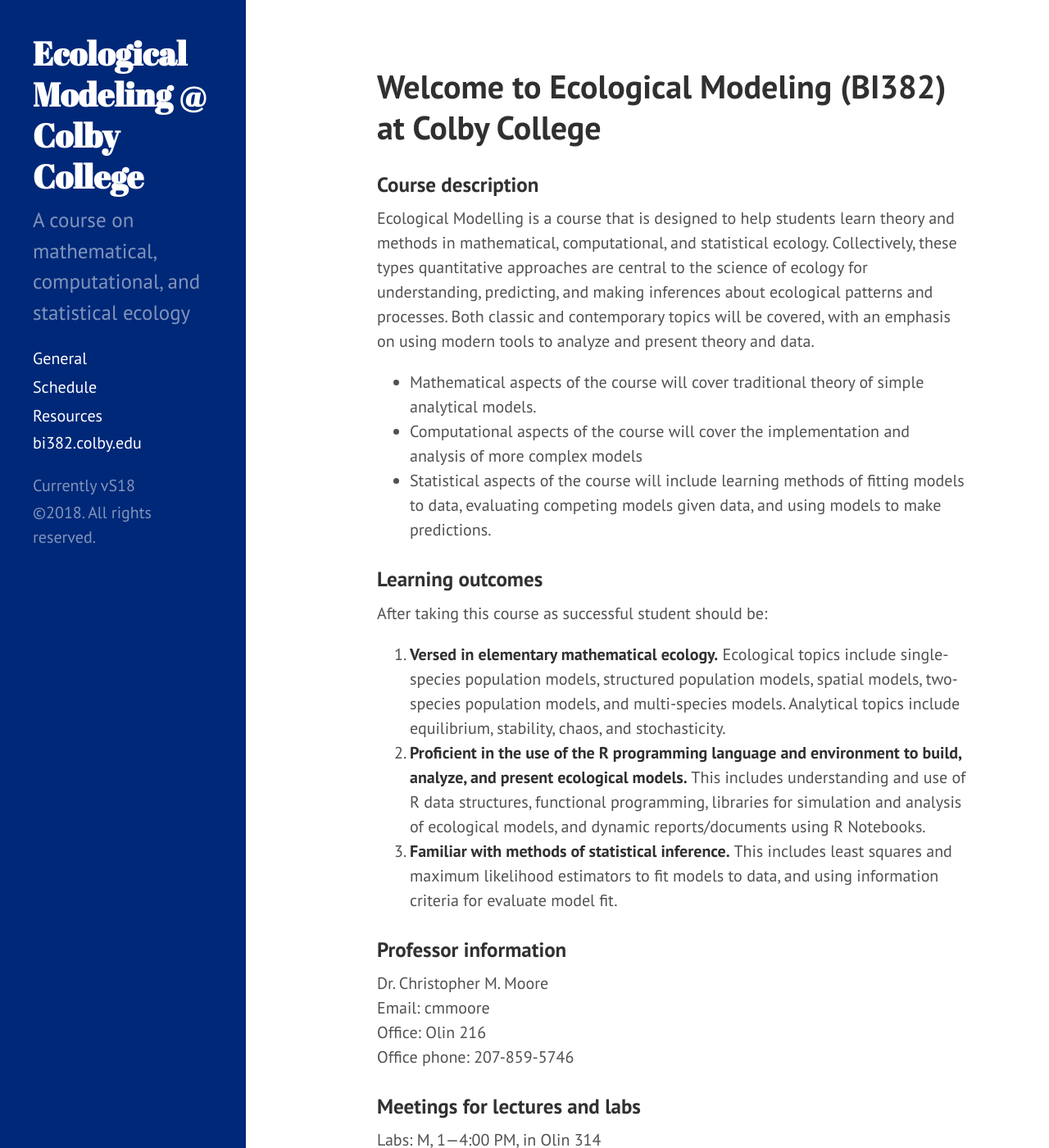
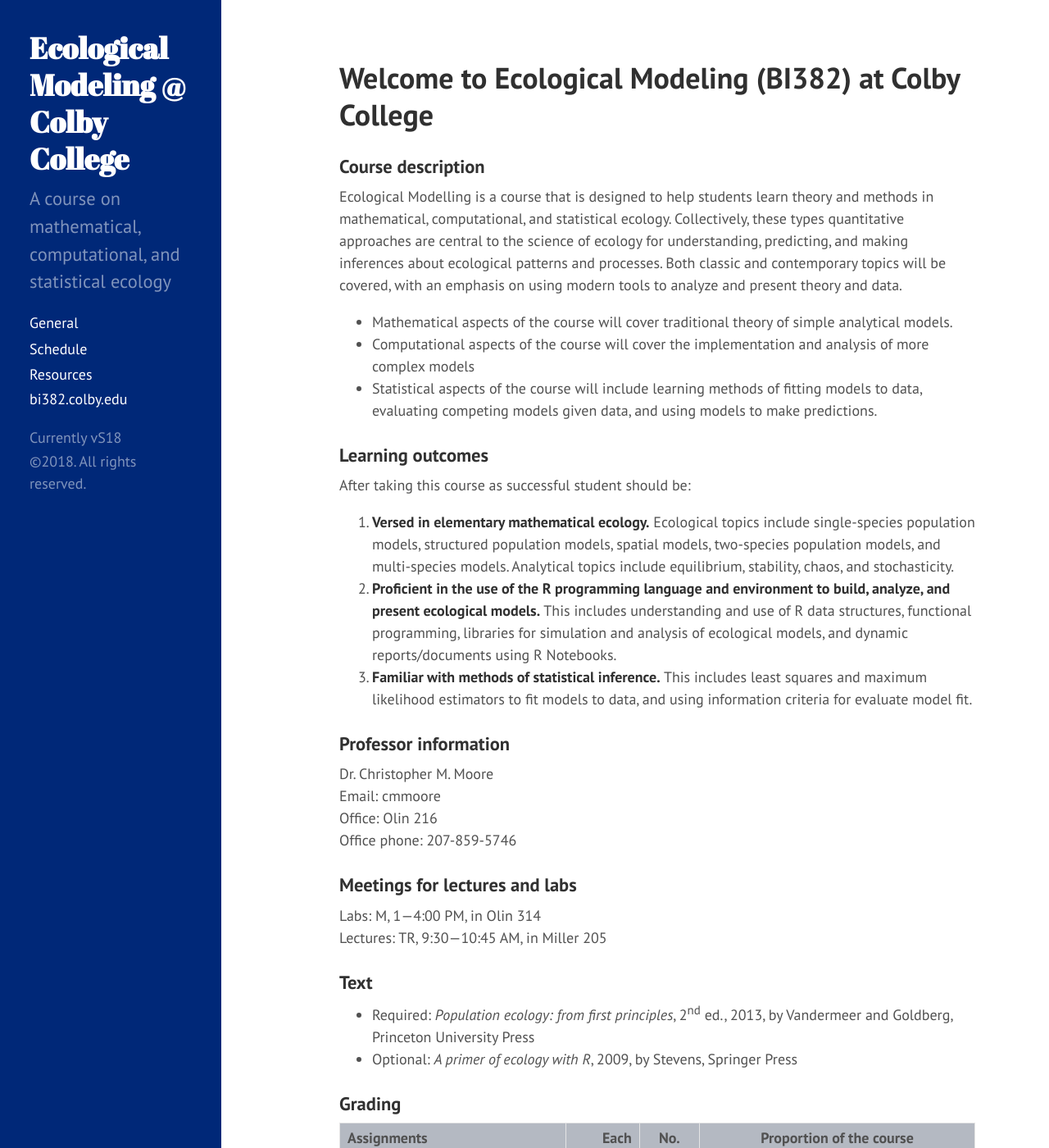
Before and after one commit to ColbyEcology/BI382_2018_Spring, a Jekyll site: the page built from index.md, in a window 1280 px wide and 1400 px high. Shown: the whole window at 82% size. Built offline with Jekyll 4.4.1, drawn with Linux system fonts in a browser that asks for light colours.

Commit message:
slightly reduce font sizes

```diff
--- a/public/css/hyde.css
+++ b/public/css/hyde.css
@@ -36,12 +36,12 @@
 }
 @media (min-width: 48em) {
   html {
-    font-size: 16px;
+    font-size: 14px;
   }
 }
 @media (min-width: 58em) {
   html {
-    font-size: 20px;
+    font-size: 18px;
   }
 }
 
@@ -51,6 +51,7 @@
  *
  * Flexible banner for housing site name, intro, and "footer" content. Starts
  * out above content in mobile and later moves to the side with wider viewports.
+ * width used to be 18rem, cm changed to 15
  */
 
 .sidebar {
```
